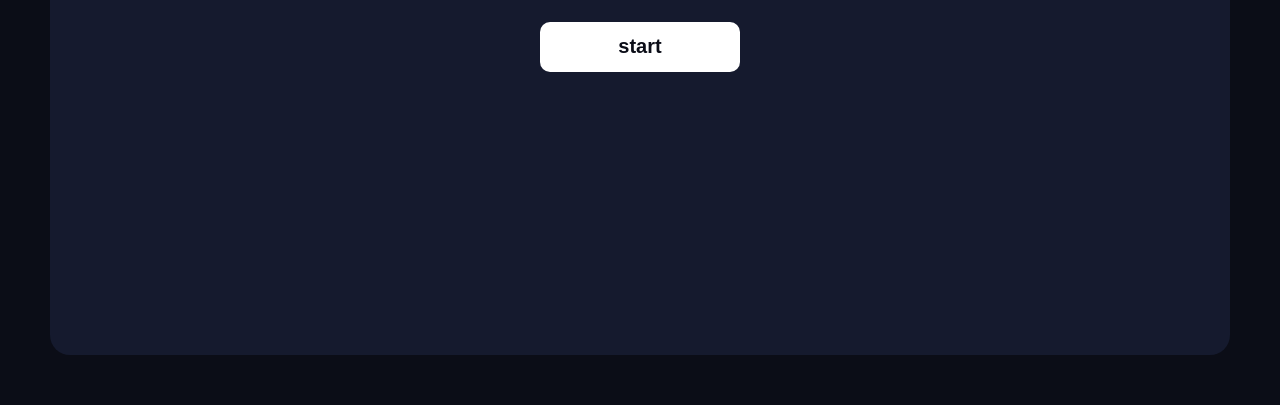
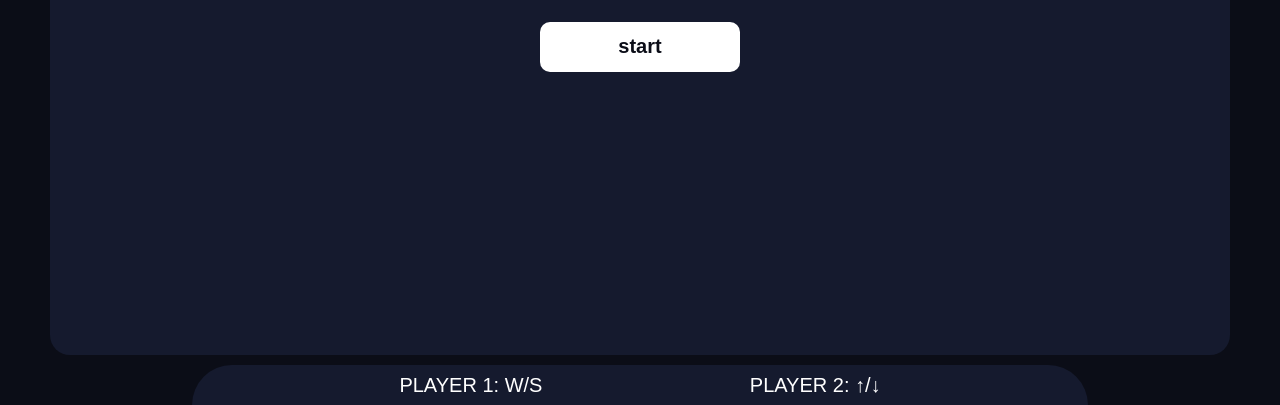
Before and after one commit to fady-albert/pixel-pong, a plain HTML site: page index.html in a window 1280 px wide. Shown: the part 395-800 px from the top of the page. Drawn offline with Linux system fonts and the light colour scheme.

Commit message:
Add game page structure, score display, and controls to Pixel Pong

```diff
--- a/index.html
+++ b/index.html
@@ -15,6 +15,33 @@
             <h1>pixel pong</h1>
             <button id="startBtn">start</button>
         </div>
+        <!-- game page -->
+        <div class="gamePage" id="gamePage">
+
+            <!-- show the score -->
+            <div class="score">
+                <div class="player1">
+                    <span id="score1">0</span>
+                </div>
+                <div class="player2">
+                    <span id="score2">0</span>
+                </div>
+            </div>
+
+            <!-- game board -->
+            <div class="gameBoard">
+                <canvas id="gameCanvas" width="800" height="450"></canvas>
+            </div>
+
+            <!-- controls -->
+            <div class="controls">
+                <div class="con">
+                    <p>player 1: W/S</p>
+                    <p>player 2: ↑/↓</p>
+                </div>
+            </div>
+
+        </div>
     </div>
 
     <!-- import javascript file -->
--- a/script.js
+++ b/script.js
@@ -1,6 +1,9 @@
 // import data
 const startPage = document.getElementById("startPage");
 const startButton = document.getElementById("startBtn");
+const gamePage = document.getElementById("gamePage");
+const score1 = document.getElementById("score1");
+const score2 = document.getElementById("score2");
 
 startButton.addEventListener("click", () => {
     startPage.classList.add("hidden");
--- a/style.css
+++ b/style.css
@@ -74,3 +74,28 @@ body{
 .startPage button:active{
     scale: 0.95;
 }
+
+/* controls */
+.controls{
+    position: absolute;
+    bottom: 0;
+    left: 0;
+    width: 100%;
+    height: 40px;
+    display: flex;
+    align-items: center;
+    justify-content: center;
+    font-size: 20px;
+    color: var(--ball);
+    text-transform: uppercase;
+}
+
+.controls .con{
+    display: flex;
+    align-items: center;
+    justify-content: space-evenly;
+    width: 70%;
+    background: var(--gray);
+    border-radius: 50px 50px 0 0;
+    height: 100%;
+}
```
